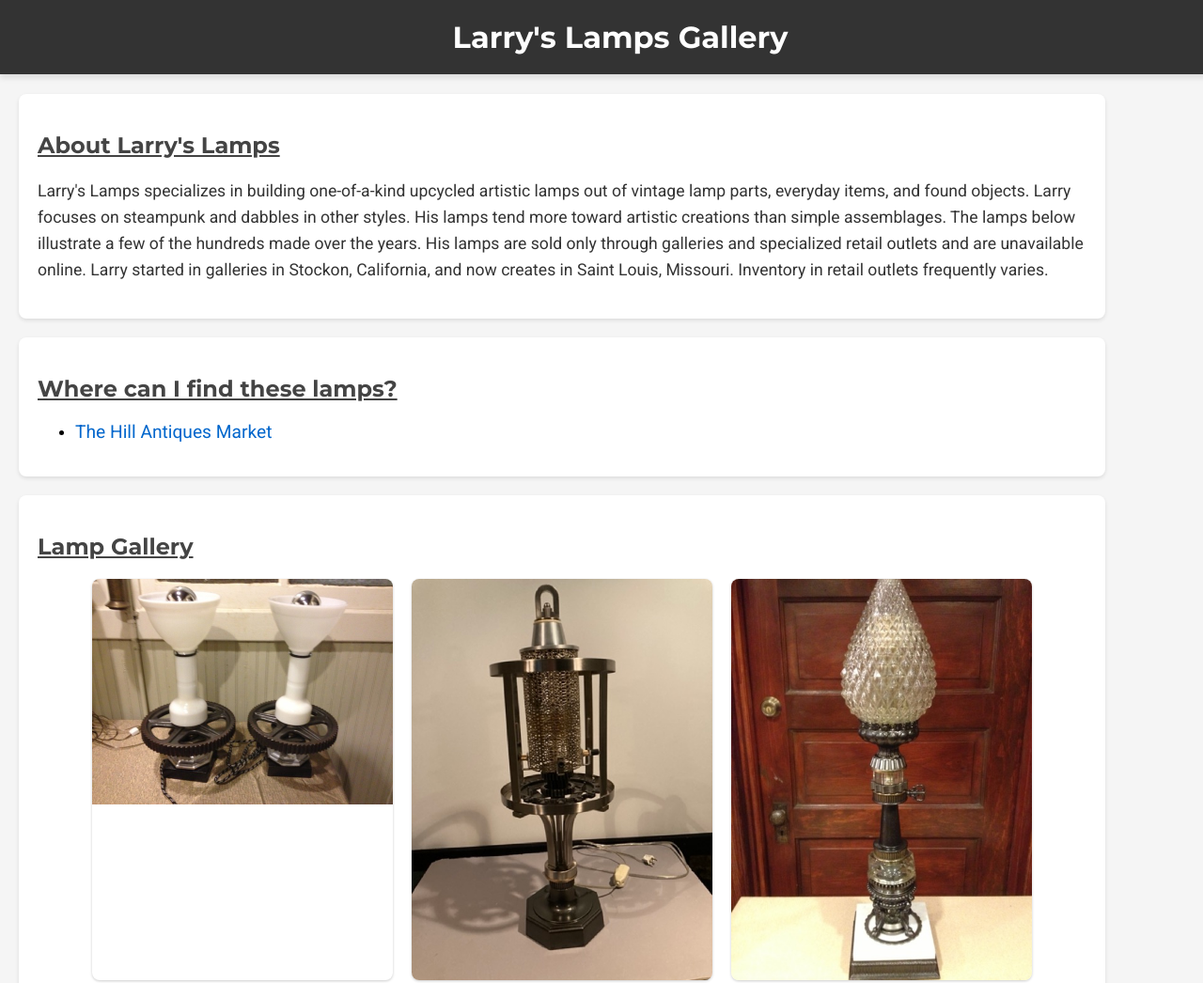
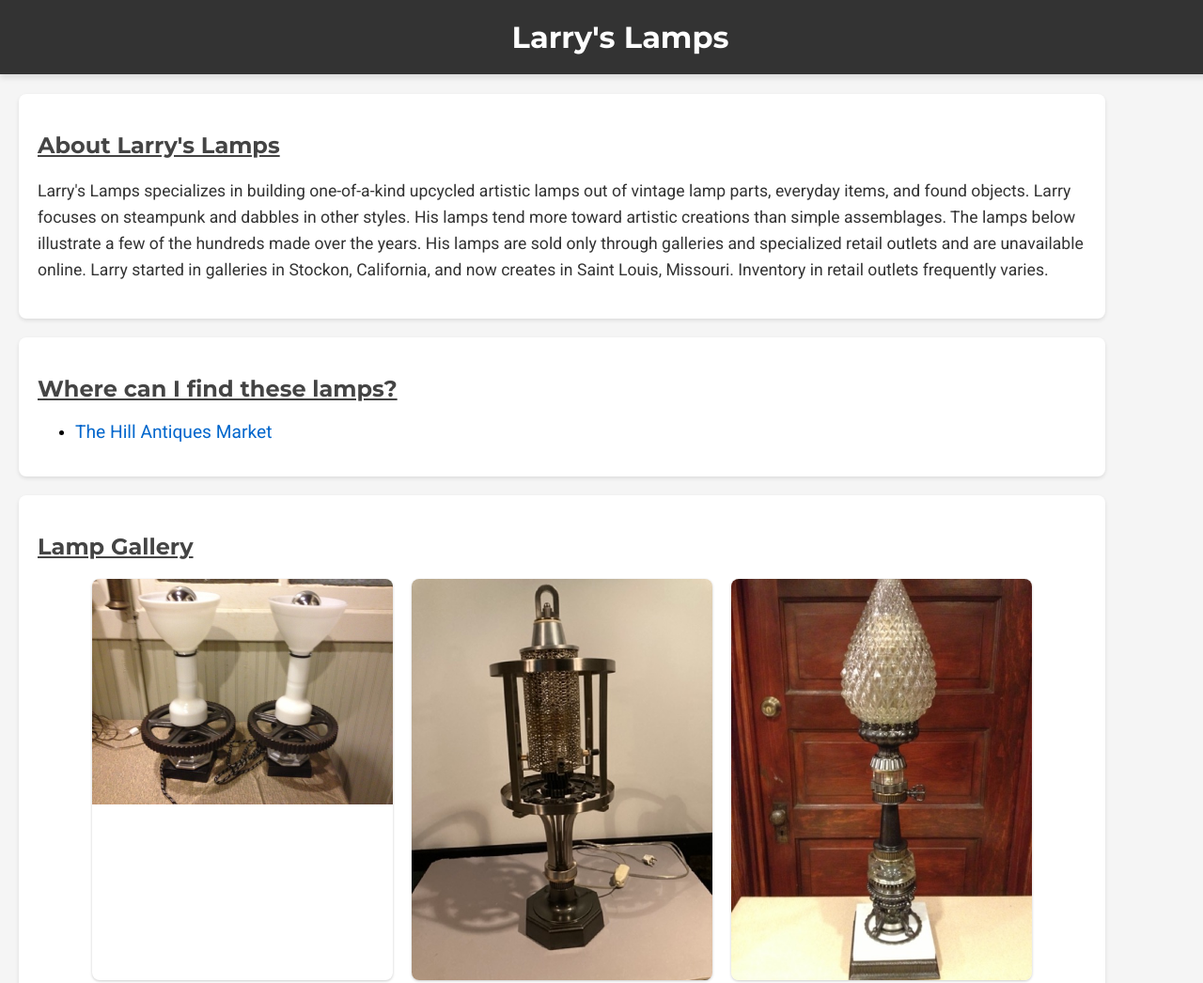
Before and after one commit to larryslamps/larryslamps, a plain HTML site: page index.html in a window 1280 px wide. Shown: the top 1046 px of the page at 94% size. Drawn offline with Linux system fonts and the light colour scheme.

Commit message:
Add files via upload

```diff
--- a/index.html
+++ b/index.html
@@ -123,7 +123,7 @@
 </head>
 <body>
     <header>
-        <h1>Larry's Lamps Gallery</h1>
+        <h1>Larry's Lamps</h1>
     </header>
     <main id="main-content">
         <section>
```
